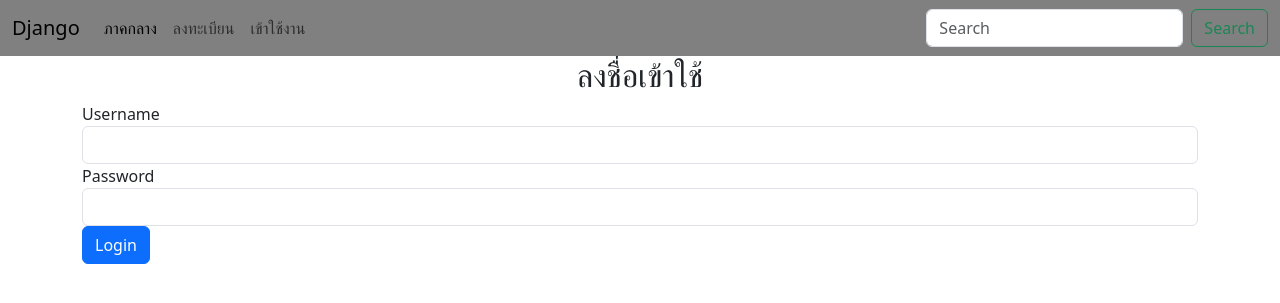
After one commit to ktrakunlertrat/django, a Django app: page /loginForm in a window 1280 px wide. The commit adds this page. Shown: the top 303 px of the page. Run offline with Django 4.2, Linux system fonts and the light colour scheme.

Commit message:
update login logout

```diff
--- a/postgresTest/postgresTest/urls.py
+++ b/postgresTest/postgresTest/urls.py
@@ -23,5 +23,8 @@ urlpatterns = [
     path('',views.hello),
     path('page1',views.page1),
     path('createForm',views.createForm),
-    path('addform',views.addUser)
+    path('addform',views.addUser),
+    path('loginForm',views.loginForm),
+    path('login',views.login),
+    path('logout',views.logout)
 ]
--- a/postgresTest/testdb/templates/layout.html
+++ b/postgresTest/testdb/templates/layout.html
@@ -22,23 +22,24 @@
               <li class="nav-item">
                 <a class="nav-link active" aria-current="page" href="/page1">ภาคกลาง</a>
               </li>
+
+              {% if user.is_authenticated %}
+              <li class="nav-item">
+                <a class="nav-link" href="#">สวัสดี , {{user.first_name}}</a>
+              </li>
+
+              <li class="nav-item">
+                <a class="nav-link" href="/logout">ออกจากระบบ</a>
+              </li>
+
+              {% else %}
               <li class="nav-item">
                 <a class="nav-link" href="/createForm">ลงทะเบียน</a>
               </li>
-              <li class="nav-item dropdown">
-                <a class="nav-link dropdown-toggle" href="#" role="button" data-bs-toggle="dropdown" aria-expanded="false">
-                  Dropdown
-                </a>
-                <ul class="dropdown-menu">
-                  <li><a class="dropdown-item" href="#">Action</a></li>
-                  <li><a class="dropdown-item" href="#">Another action</a></li>
-                  <li><hr class="dropdown-divider"></li>
-                  <li><a class="dropdown-item" href="#">Something else here</a></li>
-                </ul>
+              <li class="nav-item">
+                <a class="nav-link" href="/loginForm">เข้าใช้งาน</a>
               </li>
-              <li class="nav-item">
-                <a class="nav-link disabled" aria-disabled="true">Disabled</a>
-              </li>
+              {% endif %}
             </ul>
             <form class="d-flex" role="search">
               <input class="form-control me-2" type="search" placeholder="Search" aria-label="Search">
--- /dev/null
+++ b/postgresTest/testdb/templates/login.html
@@ -0,0 +1,29 @@
+{% extends 'layout.html'%}
+
+{% block content %}
+
+<h2 align="center">ลงชื่อเข้าใช้</h2>
+
+{% if messages %}
+<div class="alert alert-danger" role="alert">
+    {% for message in messages %}
+        <b>{{message}}</b>
+    {% endfor %}
+</div>
+{% endif %}
+
+<form action="login" method="post">
+    {% csrf_token %}
+    <div class="form-group">
+        <label for="">Username</label>
+        <input type="text" class="form-control" name="username">
+    </div>
+    <div class="form-group">
+        <label for="">Password</label>
+        <input type="password" class="form-control" name="password">
+    </div>
+    <input type="submit" value="Login" class="btn btn-primary">
+
+</form>
+
+{% endblock %}
--- a/postgresTest/testdb/views.py
+++ b/postgresTest/testdb/views.py
@@ -1,6 +1,7 @@
 from django.shortcuts import render,redirect
 from .models import Post
-from django.contrib.auth.models import User
+from django.contrib.auth.models import User,auth
+from django.contrib import messages
 
 # Create your views here.
 def hello(request):
@@ -14,6 +15,9 @@ def page1(request):
 def createForm(request):
     return render(request,'form.html')
 
+def loginForm(request):
+    return render(request,'login.html')
+
 def addUser(request):
     username=request.POST['username']
     firstname=request.POST['firstname']
@@ -24,10 +28,10 @@ def addUser(request):
 
     if password==repassword :
         if User.objects.filter(username=username).exists():
-            print("UserName นี้มีคนใช้แล้ว")
+            messages.info(request,'UserName นี้มีคนใช้แล้ว')
             return redirect('/createForm')
         elif User.objects.filter(email=email).exists():
-            print("Email นี้เคยลงทะเบียนแล้ว")
+            messages.info(request,'Email นี้เคยลงทะเบียนแล้ว')
             return redirect('/createForm')
         else :
             user=User.objects.create_user(
@@ -40,4 +44,25 @@ def addUser(request):
         user.save()
         return redirect('/')
     else :
+        messages.info(request,'รหัสผ่านไม่ตรงกัน')
         return redirect('/createForm')
+
+def login(request):
+    username=request.POST['username']
+    password=request.POST['password']
+
+
+    #check username ,password
+    #login
+    user=auth.authenticate(username=username,password=password)
+
+    if user is not None :
+        auth.login(request,user)
+        return redirect('/')
+    else :
+        messages.info(request,'ไม่พบข้อมูล')
+        return redirect('/loginForm')
+
+def logout(request):
+    auth.logout(request)
+    return redirect('/')
```
Also changed, not shown: postgresTest/testdb/templates/form.html (+9 -0 lines).
